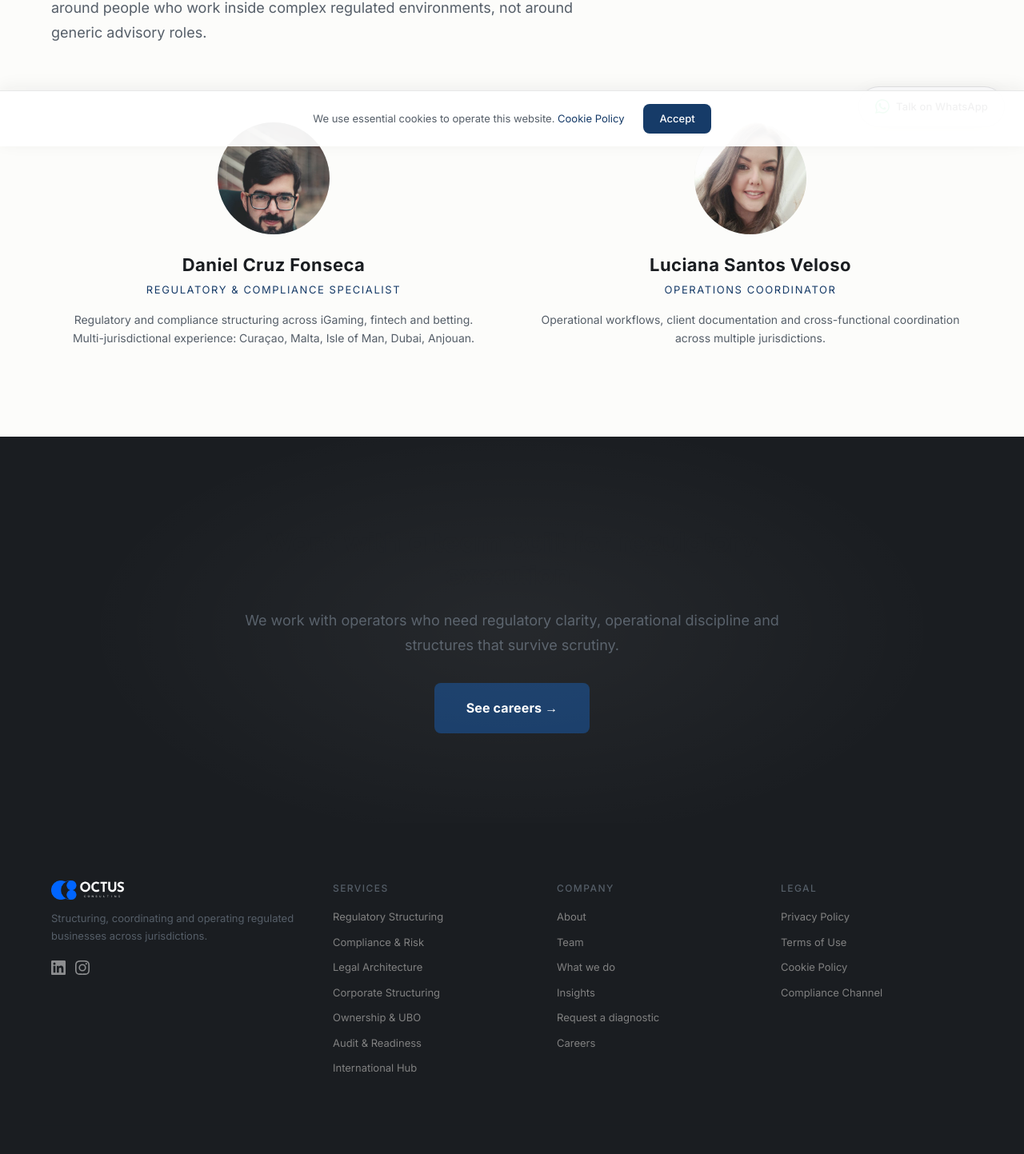
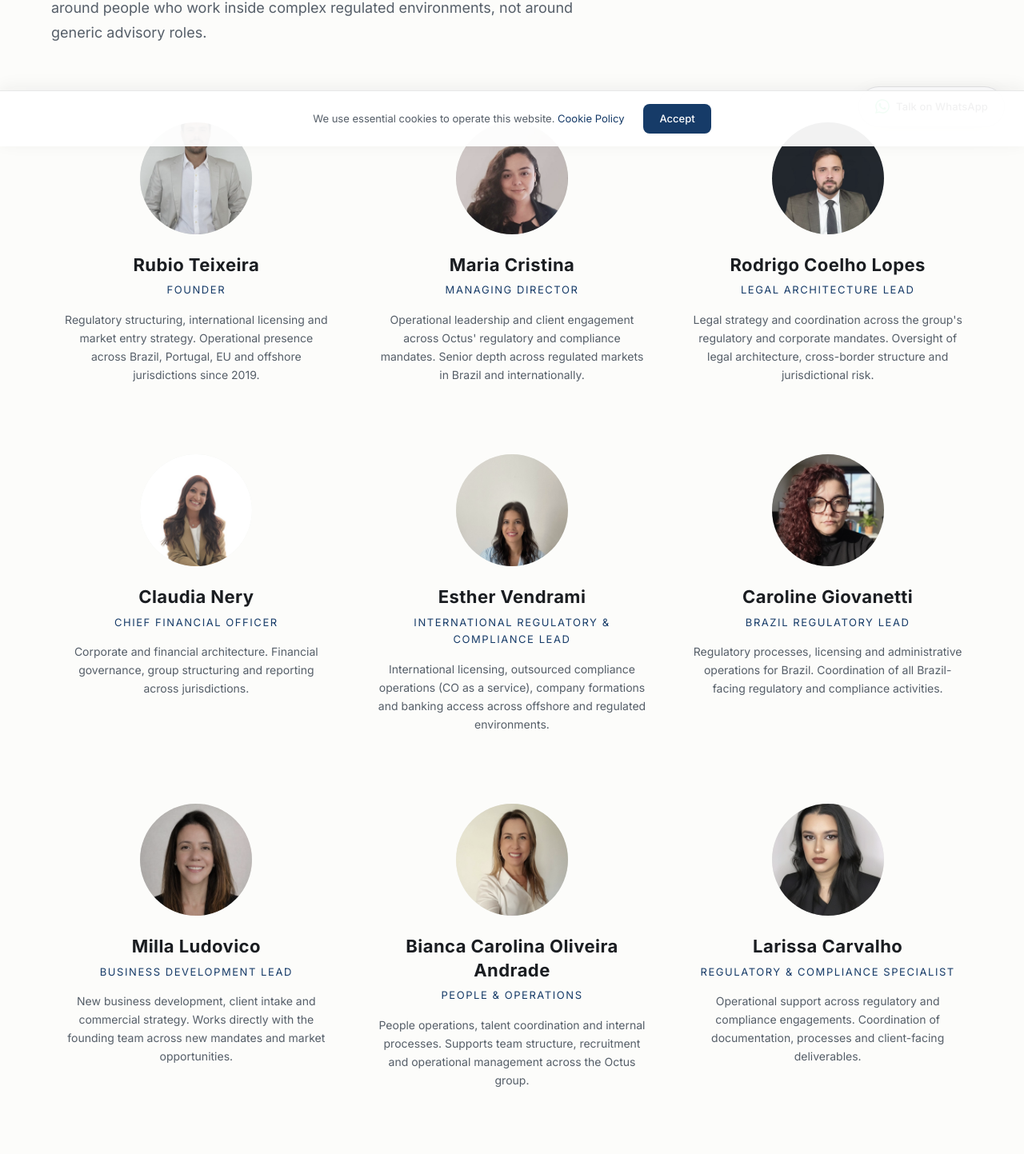
Before and after one commit to rubioprojects/octus-consulting, a Next.js app: page /team in a window 1280 px wide. Shown: the part 617-2060 px from the top of the page at 80% size. Built offline with nearby package versions, Linux system fonts and the light colour scheme.

Commit message:
Complete audit fix: navbar, team, homepage, seals, consistency
Restore the full team roster and assets, keep the Sprint 4-7 homepage content intact under the redesign, and align remaining CTA and cross-page consistency issues without changing service, jurisdiction or blog copy.

Made-with: Cursor

```diff
--- a/app/about/page.tsx
+++ b/app/about/page.tsx
@@ -28,7 +28,7 @@ export default function AboutPage() {
           </p>
           <div style={{ marginTop: "48px" }}>
             <Link href="/contact" className="btn-primary btn-primary-lg">
-              Discuss your operation →
+              Discuss your structure →
             </Link>
           </div>
         </div>
@@ -307,7 +307,7 @@ export default function AboutPage() {
             <br />You need a structure that works.
           </h2>
           <Link href="/contact" className="btn-primary btn-primary-lg">
-            Discuss your operation →
+            Request assessment →
           </Link>
           <p className="body-sm cta-block__note" style={{ color: "var(--white-25)" }}>
             Initial diagnostic call. We start by identifying where the
--- a/app/markets/high-risk/page.tsx
+++ b/app/markets/high-risk/page.tsx
@@ -28,7 +28,7 @@ export default function MarketsHighRiskPage() {
           </p>
           <div style={{ marginTop: "32px" }}>
             <Link href="/contact" className="btn-primary btn-primary-lg">
-              Discuss your operational structure →
+              Discuss your structure →
             </Link>
           </div>
         </div>
@@ -235,7 +235,7 @@ export default function MarketsHighRiskPage() {
             <span style={{ color: "var(--blue-light)" }}>Not around it.</span>
           </h2>
           <Link href="/contact" className="btn-primary btn-primary-lg">
-            Discuss your operational structure →
+            Request assessment →
           </Link>
           <p className="body-sm cta-block__note" style={{ color: "var(--white-25)" }}>
             We respond within 24 hours.
--- a/app/team/page.tsx
+++ b/app/team/page.tsx
@@ -8,11 +8,84 @@ export const metadata = {
 
 const team = [
   {
+    name: "Rubio Teixeira",
+    title: "Founder",
+    photo: "/team/rubio-teixeira.jpg",
+    focus:
+      "Regulatory structuring, international licensing and market entry strategy. Operational presence across Brazil, Portugal, EU and offshore jurisdictions since 2019.",
+    linkedin: "https://www.linkedin.com/in/rubioteixeiraoctus/",
+  },
+  {
+    name: "Maria Cristina",
+    title: "Managing Director",
+    photo: "/team/maria-cristina.jpg",
+    focus:
+      "Operational leadership and client engagement across Octus' regulatory and compliance mandates. Senior depth across regulated markets in Brazil and internationally.",
+    linkedin: "https://www.linkedin.com/in/maria-cristina-060241b6/",
+  },
+  {
+    name: "Rodrigo Coelho Lopes",
+    title: "Legal Architecture Lead",
+    photo: "/team/rodrigo-lopes.jpg",
+    focus:
+      "Legal strategy and coordination across the group's regulatory and corporate mandates. Oversight of legal architecture, cross-border structure and jurisdictional risk.",
+    linkedin: null,
+  },
+  {
+    name: "Claudia Nery",
+    title: "Chief Financial Officer",
+    photo: "/team/claudia-nery.jpg",
+    focus:
+      "Corporate and financial architecture. Financial governance, group structuring and reporting across jurisdictions.",
+    linkedin: "https://www.linkedin.com/in/claudia-nery/",
+  },
+  {
+    name: "Esther Vendrami",
+    title: "International Regulatory & Compliance Lead",
+    photo: "/team/esther-vendrami.jpg",
+    focus:
+      "International licensing, outsourced compliance operations (CO as a service), company formations and banking access across offshore and regulated environments.",
+    linkedin: "https://www.linkedin.com/in/esthervendrami/",
+  },
+  {
+    name: "Caroline Giovanetti",
+    title: "Brazil Regulatory Lead",
+    photo: "/team/caroline-giovanetti.jpg",
+    focus:
+      "Regulatory processes, licensing and administrative operations for Brazil. Coordination of all Brazil-facing regulatory and compliance activities.",
+    linkedin: "https://www.linkedin.com/in/caroline-cubas-giovanetti-400820144/",
+  },
+  {
+    name: "Milla Ludovico",
+    title: "Business Development Lead",
+    photo: "/team/milla-ludovico.jpg",
+    focus:
+      "New business development, client intake and commercial strategy. Works directly with the founding team across new mandates and market opportunities.",
+    linkedin: "https://www.linkedin.com/in/milla-ludovico-6a9945a2/",
+  },
+  {
+    name: "Bianca Carolina Oliveira Andrade",
+    title: "People & Operations",
+    photo: "/team/bianca.jpg",
+    focus:
+      "People operations, talent coordination and internal processes. Supports team structure, recruitment and operational management across the Octus group.",
+    linkedin: "https://www.linkedin.com/in/rh2463365recursoshumanos/",
+  },
+  {
+    name: "Larissa Carvalho",
+    title: "Regulatory & Compliance Specialist",
+    photo: "/team/larissa-carvalho.jpg",
+    focus:
+      "Operational support across regulatory and compliance engagements. Coordination of documentation, processes and client-facing deliverables.",
+    linkedin: "https://www.linkedin.com/in/larissaocarvalho/",
+  },
+  {
     name: "Daniel Cruz Fonseca",
     title: "Regulatory & Compliance Specialist",
     photo: "/team-daniel.jpg",
     focus:
       "Regulatory and compliance structuring across iGaming, fintech and betting. Multi-jurisdictional experience: Curaçao, Malta, Isle of Man, Dubai, Anjouan.",
+    linkedin: null,
   },
   {
     name: "Luciana Santos Veloso",
@@ -20,6 +93,7 @@ const team = [
     photo: "/team-luciana.jpg",
     focus:
       "Operational workflows, client documentation and cross-functional coordination across multiple jurisdictions.",
+    linkedin: null,
   },
 ];
 
@@ -42,6 +116,26 @@ export default function TeamPage() {
         <div className="container">
           <div className="team-grid">
             {team.map((member) => (
+              member.linkedin ? (
+                <a
+                  key={member.name}
+                  href={member.linkedin}
+                  target="_blank"
+                  rel="noopener noreferrer"
+                  className="team-card-link"
+                >
+                  <article className="team-card">
+                    <div className="team-card-photo-wrap">
+                      <img src={member.photo} alt={member.name} className="team-card-photo" />
+                    </div>
+                    <h3 className="heading-sm" style={{ marginBottom: "6px" }}>
+                      {member.name}
+                    </h3>
+                    <p className="team-card-role">{member.title}</p>
+                    <p className="body-sm">{member.focus}</p>
+                  </article>
+                </a>
+              ) : (
                 <article key={member.name} className="team-card">
                   <div className="team-card-photo-wrap">
                     <img src={member.photo} alt={member.name} className="team-card-photo" />
@@ -52,6 +146,7 @@ export default function TeamPage() {
                   <p className="team-card-role">{member.title}</p>
                   <p className="body-sm">{member.focus}</p>
                 </article>
+              )
             ))}
           </div>
         </div>
--- a/styles/globals.css
+++ b/styles/globals.css
@@ -1786,13 +1786,19 @@ main {
 
 .team-grid {
   display: grid;
-  grid-template-columns: repeat(2, minmax(0, 1fr));
-  gap: 40px;
+  grid-template-columns: repeat(3, minmax(0, 1fr));
+  gap: 40px 32px;
+}
+
+.team-card-link {
+  text-decoration: none;
+  color: inherit;
 }
 
 .team-card {
   text-align: center;
   padding: 24px 12px;
+  height: 100%;
 }
 
 .team-card-photo-wrap {
@@ -1888,6 +1894,18 @@ main {
   .team-grid {
     grid-template-columns: 1fr;
   }
+}
+
+@media (max-width: 1024px) {
+  .team-grid {
+    grid-template-columns: repeat(2, minmax(0, 1fr));
+  }
+}
+
+@media (max-width: 768px) {
+  .team-grid {
+    grid-template-columns: 1fr;
+  }
 
   .certifications-row {
     gap: 20px;
```
Lines whose indentation alone changed are shown as unchanged.
